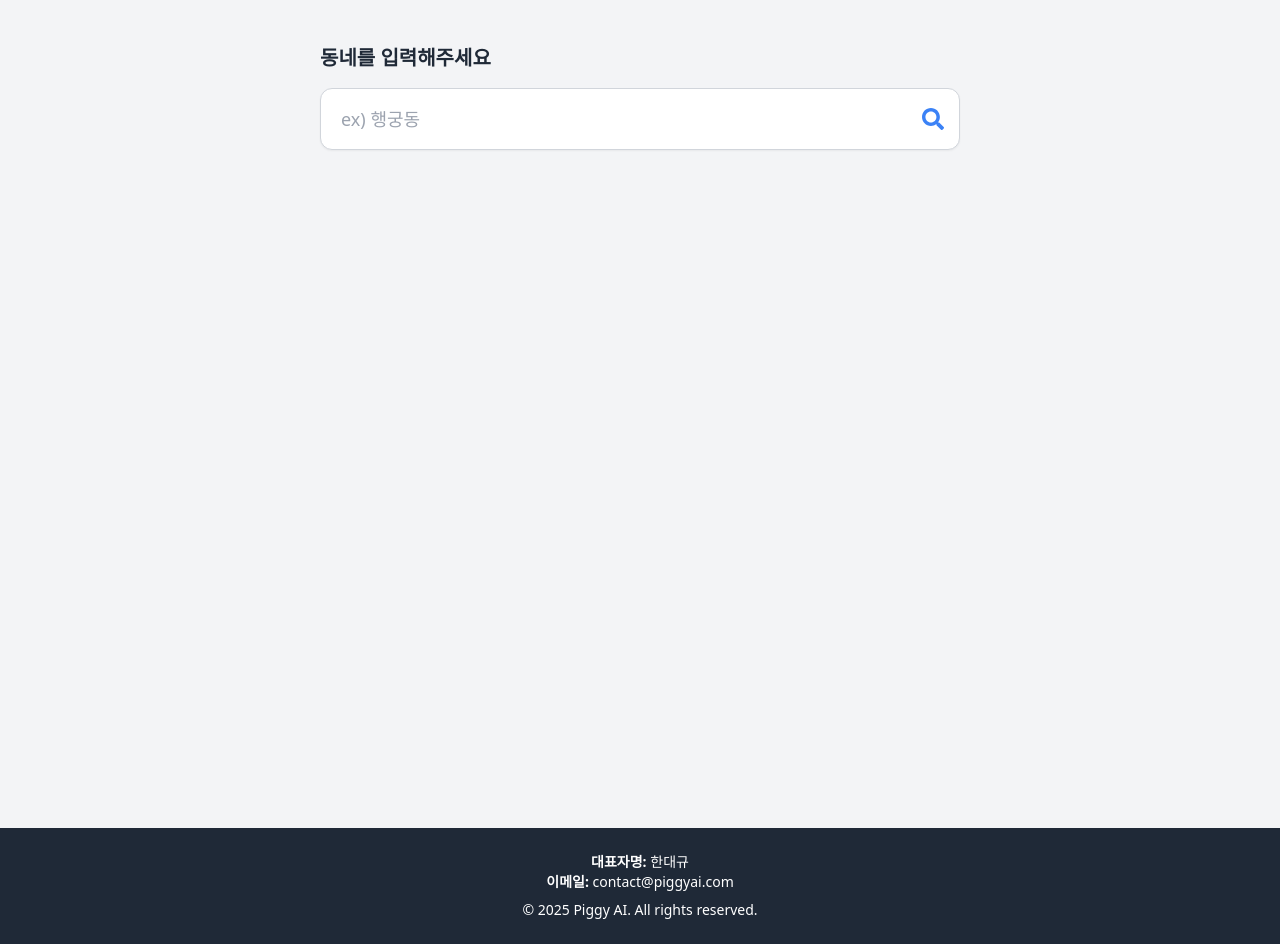
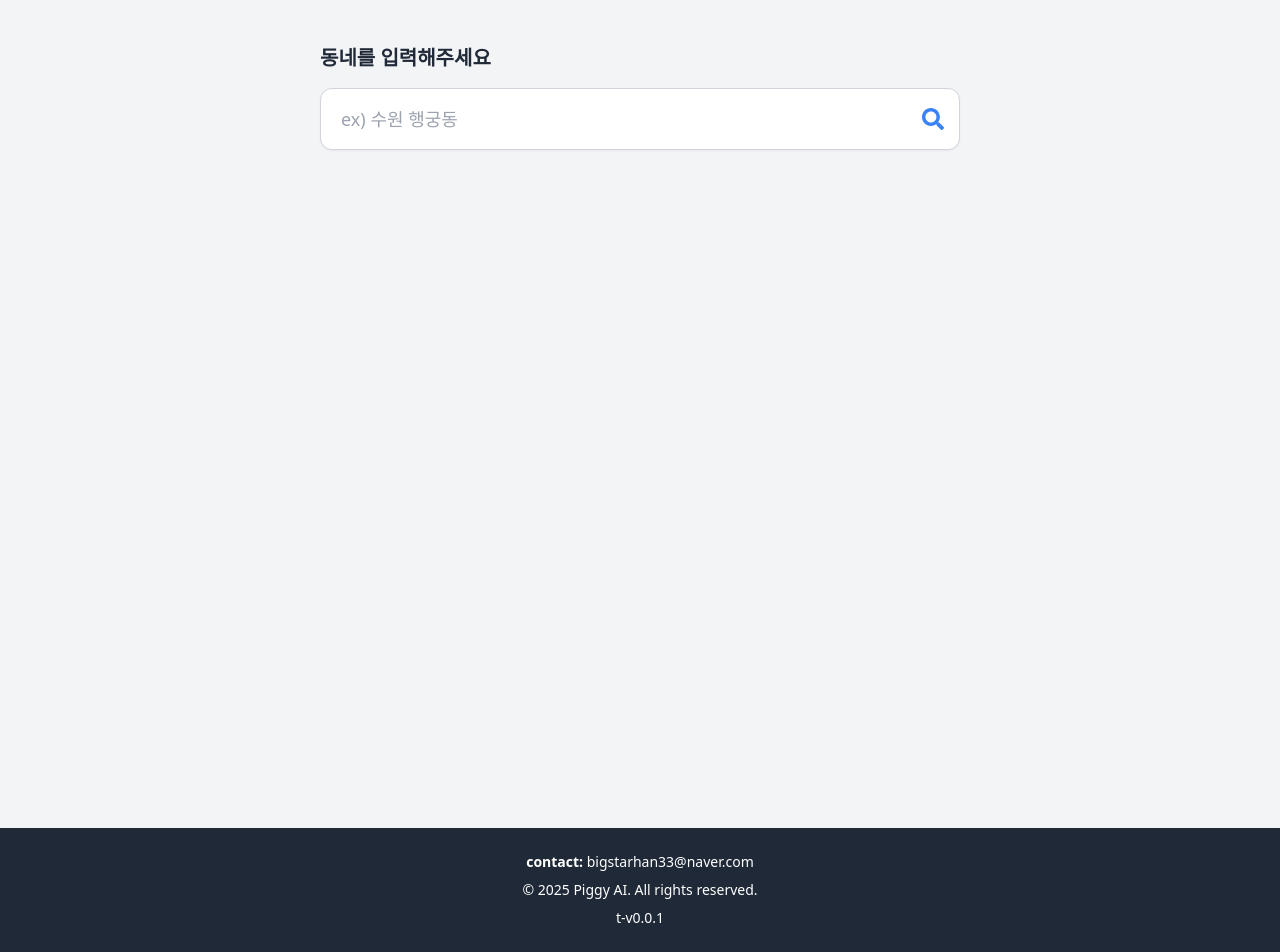
Before and after one commit to DaegyuHan/Piggy-AI, a Next.js app: page / in a window 1280 px wide. Shown: the part 102-1054 px from the top of the page. Built offline with nearby package versions, Linux system fonts and the light colour scheme.

Commit message:
[FIX] AI Prompt 수정 ( 프랜차이즈 제외 )

```diff
--- a/components/Footer.js
+++ b/components/Footer.js
@@ -4,14 +4,17 @@ function Footer() {
     return (
         <div className="bg-gray-800 text-white py-6 mt-12 w-full">
             <div className="max-w-4xl mx-auto text-center">
+                {/*<p className="text-sm">*/}
+                {/*    <strong>대표자명:</strong> 한대규*/}
+                {/*</p>*/}
                 <p className="text-sm">
-                    <strong>대표자명:</strong> 한대규
-                </p>
-                <p className="text-sm">
-                    <strong>이메일:</strong> contact@piggyai.com
+                    <strong>contact:</strong> bigstarhan33@naver.com
                 </p>
                 <p className="text-sm mt-2">
                     © {new Date().getFullYear()} Piggy AI. All rights reserved.
+                </p>
+                <p className="text-sm mt-2">
+                    t-v0.0.1
                 </p>
             </div>
         </div>
--- a/components/SearchWithResults.js
+++ b/components/SearchWithResults.js
@@ -45,11 +45,17 @@ export default function SearchWithResults() {
                 <div className="relative">
                     <input
                         type="text"
-                        placeholder="ex) 행궁동"
+                        placeholder="ex) 수원 행궁동"
                         value={query}
                         onChange={(e) => setQuery(e.target.value)}
+                        onKeyDown={(e) => {
+                            if (e.key === "Enter") {
+                                handleSearch();
+                            }
+                        }}
                         className="w-full py-4 pl-5 pr-14 text-lg rounded-xl border border-gray-300 shadow-sm focus:outline-none focus:ring-2 focus:ring-blue-400 transition"
                     />
+
                     <button
                         onClick={handleSearch}
                         className="absolute right-4 top-1/2 transform -translate-y-1/2 text-blue-500 hover:text-blue-700 transition"
@@ -62,7 +68,7 @@ export default function SearchWithResults() {
 
             <div className="w-full max-w-2xl">
                 {loading ? (
-                    <LoadingSpinner />
+                    <LoadingSpinner/>
                 ) : (
                     <ul className="space-y-4">
                         {restaurants.length > 0 ? (
--- a/pages/api/search.js
+++ b/pages/api/search.js
@@ -41,7 +41,7 @@ export default async function handler(req, res) {
             const prompt = `
                     카페 목록:
                     ${cafesInfo}
-                    다음은 ${query} 주변의 카페 목록입니다. 이 카페들을 인터넷으로 검색해서 5곳을 추천해주고 이유도 한 줄로 알려주세요. 아래 형식으로 맞춰주세요.
+                    다음은 ${query} 주변의 카페 목록입니다. 이 카페들 중 5곳을 추천해주고 이유도 한 줄로 알려주세요. 아래 형식으로 맞춰주세요. 스타벅스, 메가커피 등 브랜드는 제외해주세요.
 
                     1. 이름: [카페이름]
                     2. 추천 이유: [한줄 추천 이유]
```
